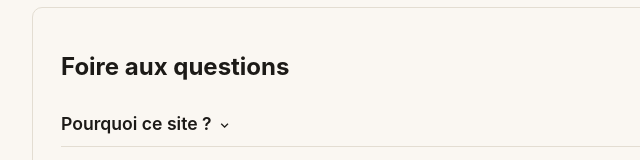
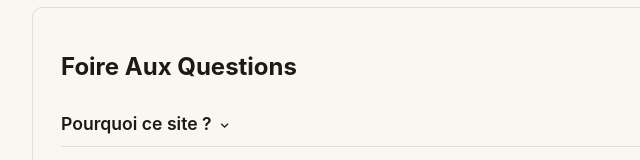
Before and after one commit to CaraColle/PasseLeRelai, a website: page index.html in a window 1280 px wide. Shown: the part 372-532 px from the top of the page, 268-908 px from the left. Drawn offline with nearby package versions, Linux system fonts and the light colour scheme.

Commit message:
Update index.html

```diff
--- a/index.html
+++ b/index.html
@@ -146,7 +146,7 @@
 </div>
 
 <div class="faq">
-  <h2>Foire aux questions</h2>
+  <h2>Foire Aux Questions</h2>
 
   <div class="faq-item">
     <div class="faq-question">Pourquoi ce site ?</div>
```
